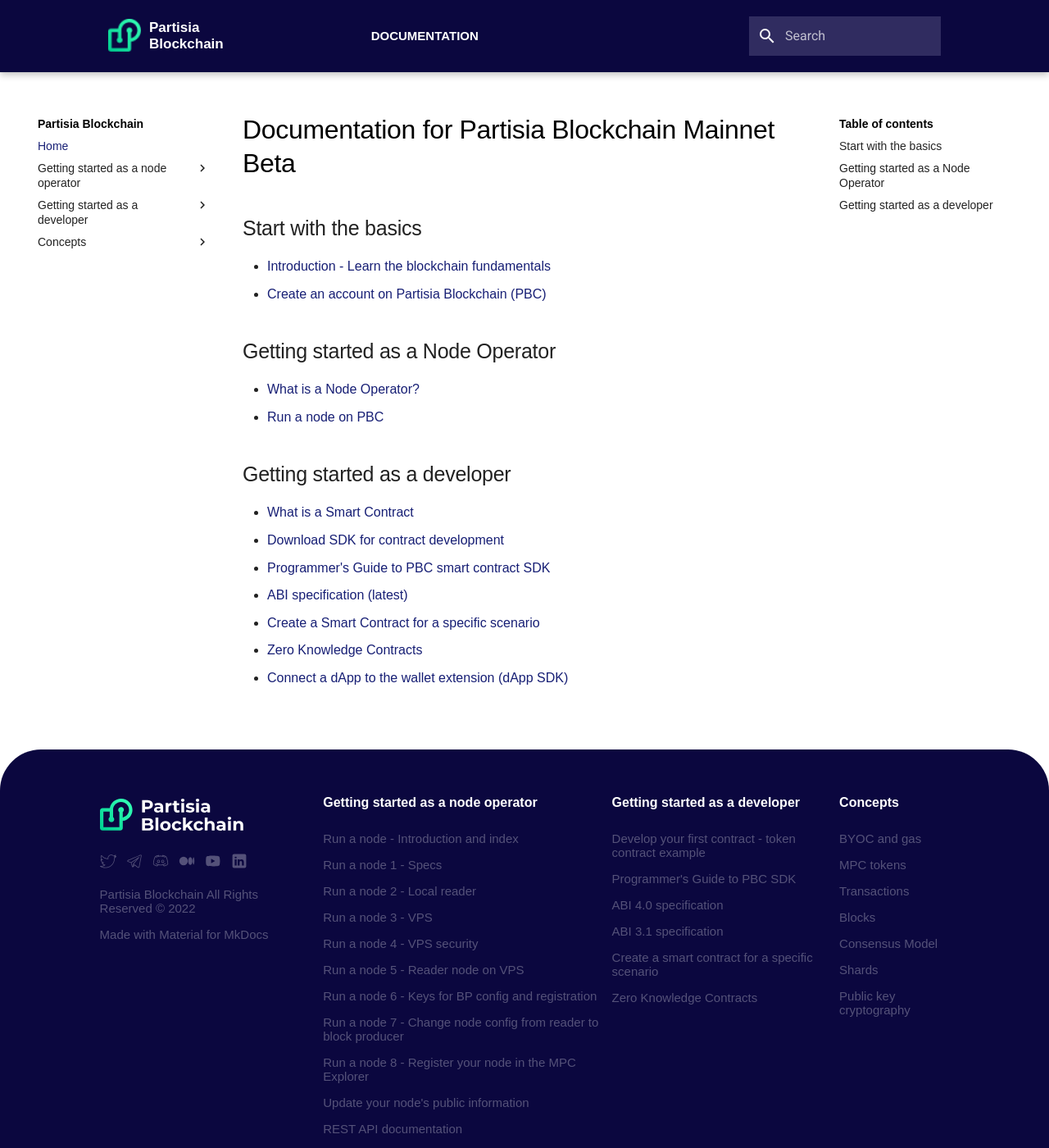
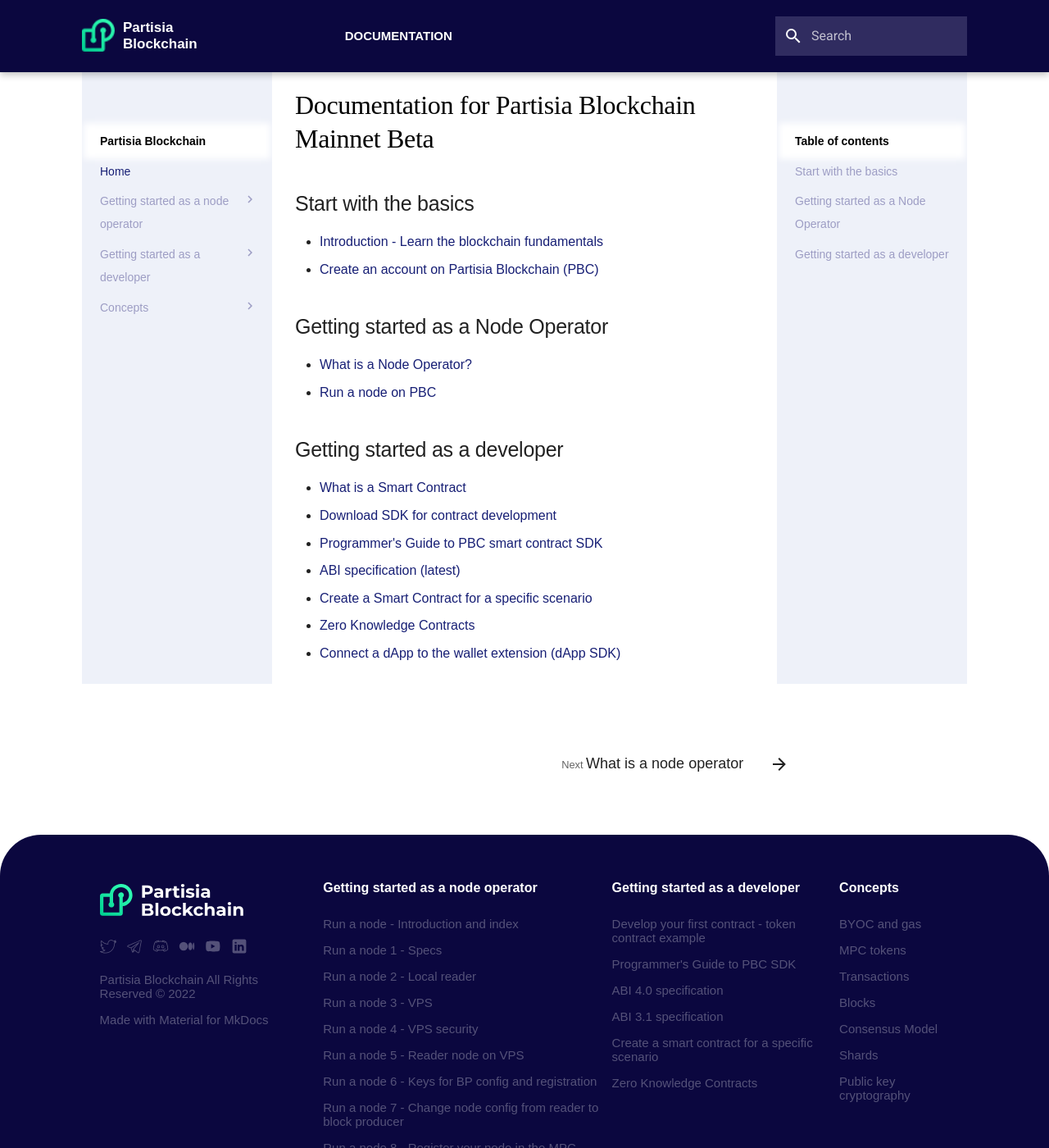
Before and after one commit to 0xSero/partisia-docs, an MkDocs documentation site: the page built from docs/index.md, in a window 1280 px wide and 1400 px high. Shown: the whole window at 82% size. Built offline with MkDocs 1.6.1 and Material for MkDocs 9.7.7, drawn with Linux system fonts in a browser that asks for light colours; some web fonts are replaced; a script that is not in the unit is left out.

Commit message:
chore: sidebar WIP

```diff
--- a/docs/stylesheets/extra.css
+++ b/docs/stylesheets/extra.css
@@ -63,6 +63,39 @@
     font-family: "Montserrat", sans-serif !important;
 }
 
+@font-face {
+    font-family: "Playfair Display";
+    font-style: normal;
+    font-weight: 500;
+    font-display: swap;
+    src: url(https://fonts.gstatic.com/s/playfairdisplay/v29/nuFvD-vYSZviVYUb_rj3ij__anPXJzDwcbmjWBN2PKd3vXDXbtXK-F2qC0s.woff) format("woff");
+    unicode-range: U+0000-00FF, U+0131, U+0152-0153, U+02BB-02BC, U+02C6, U+02DA,
+        U+02DC, U+2000-206F, U+2074, U+20AC, U+2122, U+2191, U+2193, U+2212, U+2215,
+        U+FEFF, U+FFFD;
+}
+
+html::-webkit-scrollbar {
+    display: none !important;
+}
+
+p,
+li,
+a,
+h2,
+h3,
+strong {
+    font-family: "Montserrat", sans-serif !important;
+}
+
+h1 {
+    font-family: "Playfair Display";
+    font-style: normal;
+    font-weight: 700;
+    font-size: 38px;
+    line-height: 120%;
+    color: #0b073f;
+}
+
 .md-header {
     background-color: #0b073f;
     position: -webkit-sticky;
@@ -75,7 +108,12 @@
     display: flex;
     justify-content: space-between;
     margin: auto;
-    max-width: 80%;
+    max-width: 85%;
+}
+
+.md-grid {
+    margin: auto !important;
+    max-width: 85% !important;
 }
 
 .logo-flex {
@@ -152,6 +190,10 @@
         max-width: 95%;
     }
 
+     .md-grid {
+         max-width: 95% !important;
+     }
+
     .logo-text {
         margin-right: 0px;
     }
@@ -191,6 +233,35 @@
     height: 100%;
     border: 0;
 }
+.md-sidebar {
+    padding-top: 0px;
+    width: 12rem;
+}
+
+.md-sidebar__scrollwrap {
+    background-color: #eef1f9;
+    color: #9d9dc4;
+    margin: 0 0.2rem;
+    padding: 70px 10px;
+    overflow: auto;
+}
+
+.md-sidebar__scrollwrap::-webkit-scrollbar,
+.highlight::-webkit-scrollbar {
+    display: none !important;
+}
+
+/* Hide scrollbar for IE and Edge */
+.md-sidebar__scrollwrap,
+.highlight {
+    -ms-overflow-style: none !important;
+}
+
+.md-nav {
+    line-height: 2;
+}
+
+
 
 .md-footer {
     margin-top: 50px;
@@ -300,6 +371,11 @@
     line-height: 130%;
 }
 
+.md-grid-2 {
+    margin: 50px auto 0px auto;
+    min-width: 53%;
+}
+
 .footer-highlight-inner a {
     color: #c2c2e5 !important;
 }
@@ -325,3 +401,27 @@
         padding-left: 20px;
     }
 }
+
+.md-footer-meta {
+    background-color: #0b073f;
+}
+
+.md-nav--footer {
+    list-style: none;
+}
+
+.md-nav__list .md-nav--footer ul li {
+    margin-left: 0;
+}
+
+nav.md-nav ul.md-nav__list {
+    margin-left: 0;
+}
+
+.md-nav--footer div.md-nav__link--index a {
+    color: var(--md-accent-fg-color);
+}
+
+.md-nav--footer ul.md-nav__list li:first-child {
+    display: none;
+}
--- a/overrides/partials/footer.html
+++ b/overrides/partials/footer.html
@@ -16,6 +16,55 @@
   FROM, OUT OF OR IN CONNECTION WITH THE SOFTWARE OR THE USE OR OTHER DEALINGS
   IN THE SOFTWARE.
 -->
+
+<!-- Link to previous and/or next page -->
+{% if page.previous_page or page.next_page %}
+<nav class="md-footer__inner md-grid-2" aria-label="{{ lang.t('footer.title') }}">
+
+  <!-- Link to previous page -->
+  {% if page.previous_page %}
+  {% set direction = lang.t("footer.previous") %}
+  <a href="{{ page.previous_page.url | url }}" class="md-footer__link md-footer__link--prev"
+    aria-label="{{ direction }}: {{ page.previous_page.title | e }}" rel="prev">
+    <div class="md-footer__button md-icon">
+      {% include ".icons/material/arrow-left.svg" %}
+    </div>
+    <div class="md-footer__title">
+      <div class="md-ellipsis">
+        <span class="md-footer__direction">
+          {{ direction }}
+        </span>
+        {{ page.previous_page.title }}
+      </div>
+    </div>
+  </a>
+  {% endif %}
+
+  <!-- Link to next page -->
+  {% if page.next_page %}
+  {% set direction = lang.t("footer.next") %}
+  <a href="{{ page.next_page.url | url }}" class="md-footer__link md-footer__link--next"
+    aria-label="{{ direction }}: {{ page.next_page.title | e }}" rel="next">
+    <div class="md-footer__title">
+      <div class="md-ellipsis">
+        <span class="md-footer__direction">
+          {{ direction }}
+        </span>
+        {{ page.next_page.title }}
+      </div>
+    </div>
+    <div class="md-footer__button md-icon">
+      {% include ".icons/material/arrow-right.svg" %}
+    </div>
+  </a>
+  {% endif %}
+  <a class="md-top--footer md-icon" data-md-component="top" href="#" style="top: 64px;">
+    <svg viewBox="0 0 24 24" xmlns="http://www.w3.org/2000/svg">
+      <path d="M13 20h-2V8l-5.5 5.5-1.42-1.42L12 4.16l7.92 7.92-1.42 1.42L13 8v12Z"></path>
+    </svg>
+  </a>
+</nav>
+{% endif %}
 
 <!-- Footer -->
 <footer class="md-footer">
```
